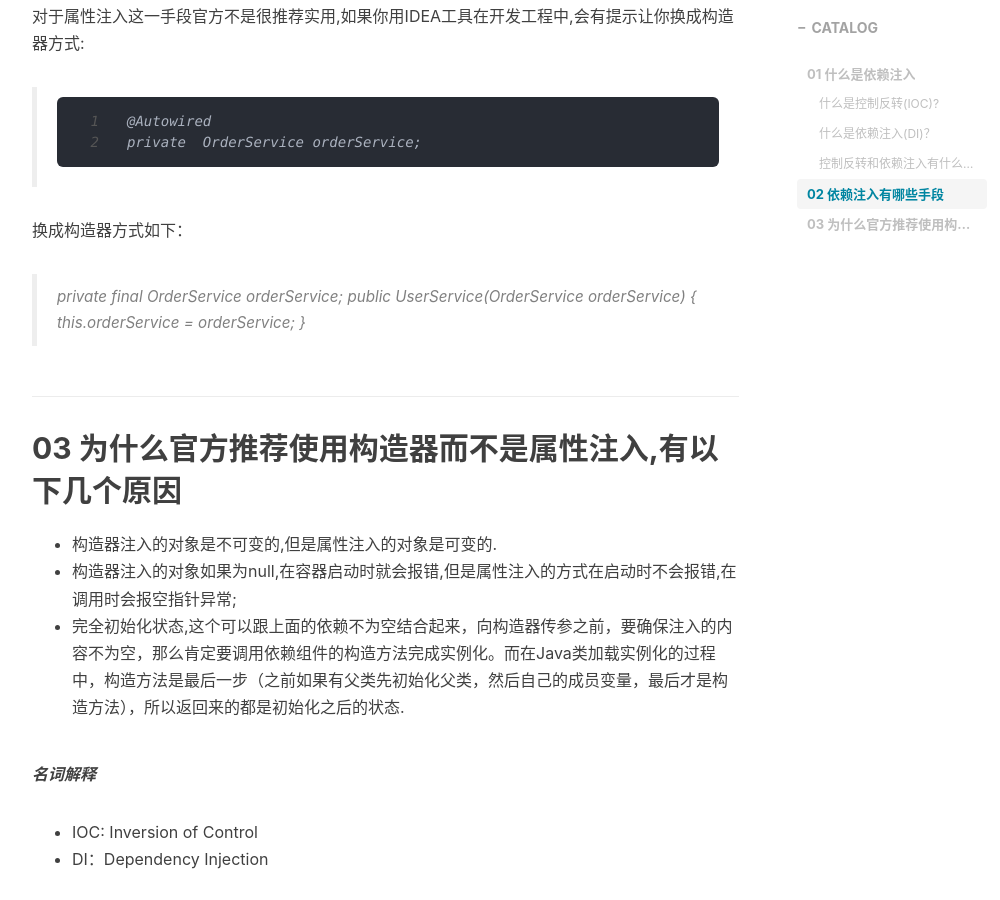
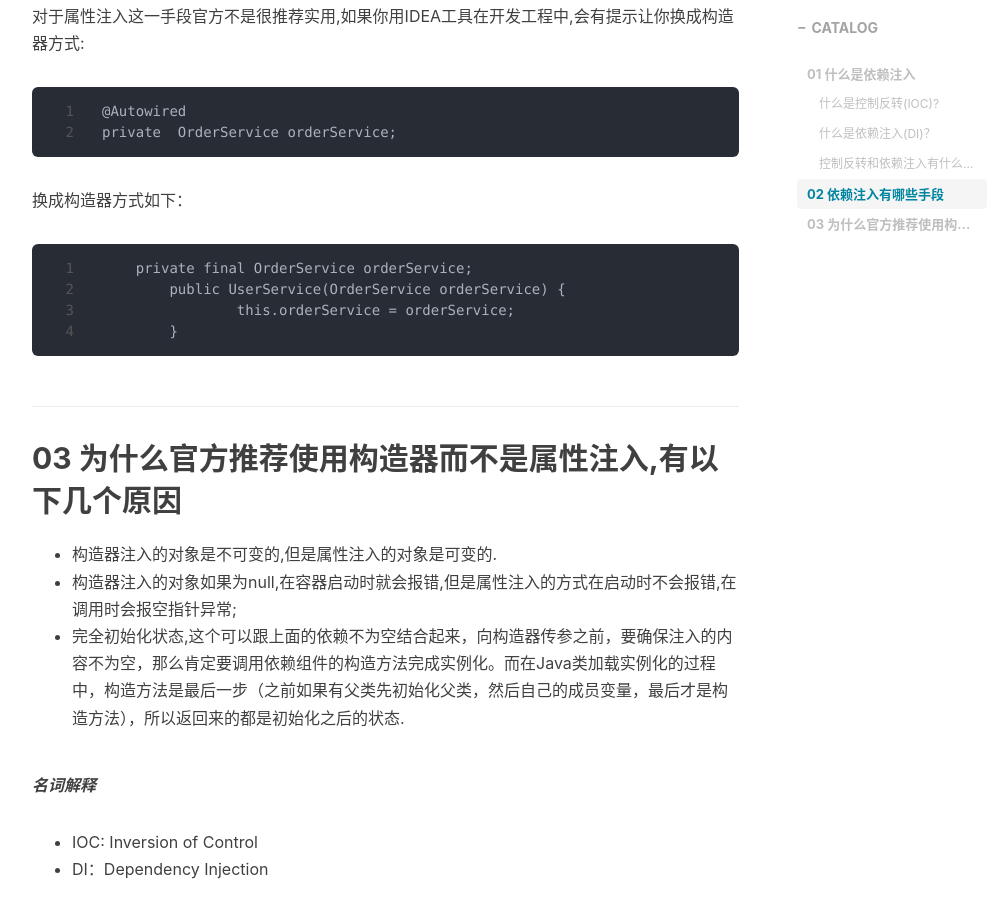
Before and after one commit to cat-owner/tech.blog.github.io, a Jekyll site: the page built from _posts/read_spring/2023-08-24-spring02.md, in a window 1280 px wide and 900 px high, scrolled down 1862 px. Shown: the whole window, without its empty margins (233-1233 px from the left). Built offline with Jekyll 4.4.1, drawn with Linux system fonts in a browser that asks for light colours; nearby versions of some CDN libraries; comment, search, counter and statistics services are not loaded.

````diff
--- a/_posts/read_spring/2023-08-24-spring02.md
+++ b/_posts/read_spring/2023-08-24-spring02.md
@@ -49,15 +49,18 @@ IOC算是spring最重要的一种思想设计,有了它之后,你再也不需要
 > DI存在两种主要的变体：构造器注入和setter注入;
 
 对于属性注入这一手段官方不是很推荐实用,如果你用IDEA工具在开发工程中,会有提示让你换成构造器方式:
-> 	@Autowired
->	private  OrderService orderService;
+```
+@Autowired
+private  OrderService orderService;
+```
 
 换成构造器方式如下：
-> private final OrderService orderService;
->	public UserService(OrderService orderService) {
->		this.orderService = orderService;
->	}
-
+```
+    private final OrderService orderService;
+	public UserService(OrderService orderService) {
+		this.orderService = orderService;
+	}
+```
 
 
 03 为什么官方推荐使用构造器而不是属性注入,有以下几个原因
````
